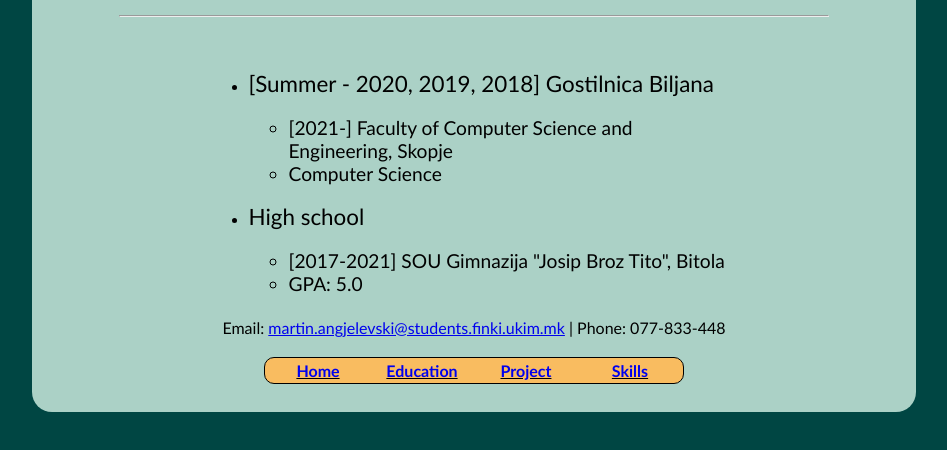
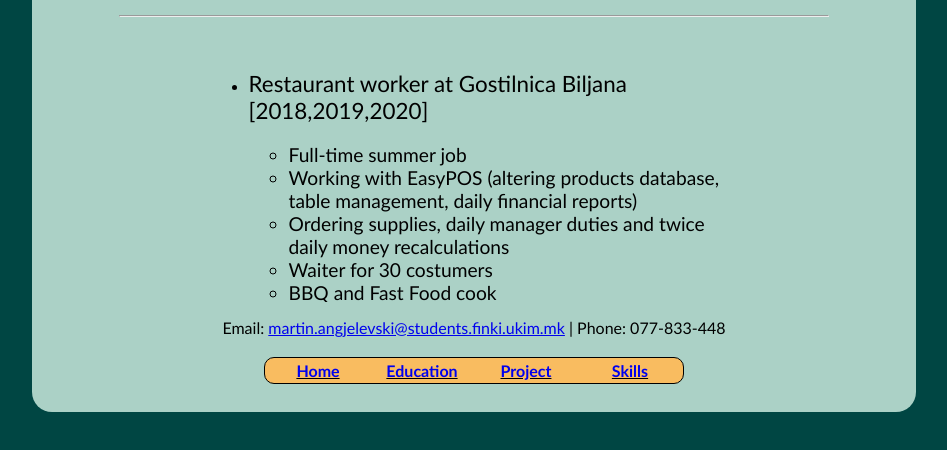
Before and after one commit to angjelevski/angjelevski.github.io, a plain HTML site: page Experience.html in a window 1280 px wide. Shown: the part 276-726 px from the top of the page, without its empty margins (166-1113 px from the left). Drawn offline with Linux system fonts and the light colour scheme.

Commit message:
experience added education modified

```diff
--- a/Experience.html
+++ b/Experience.html
@@ -16,27 +16,26 @@
     <div class="list">
         <ul>
             <li>
-                <h2>[Summer - 2020, 2019, 2018] Gostilnica Biljana</h2>
+                <h2>Restaurant worker at Gostilnica Biljana [2018,2019,2020]</h2>
                 <ul>
                     <li class="litem">
-                        [2021-] Faculty of Computer Science and Engineering, Skopje
+                        Full-time summer job
                     </li>
                     <li class="litem">
-                        Computer Science
+                        Working with EasyPOS (altering products database, table management, daily financial reports)
+                    </li>
+                    <li class="litem">
+                        Ordering supplies, daily manager duties and twice daily money recalculations
+                    </li>
+                    <li class="litem">
+                        Waiter for 30 costumers
+                    </li>
+                    <li class="litem">
+                        BBQ and Fast Food cook
                     </li>
                 </ul>
             </li>
-            <li>
-                <h2>High school</h2>
-                <ul>
-                    <li class="litem">
-                        [2017-2021] SOU Gimnazija "Josip Broz Tito", Bitola
-                    </li>
-                    <li class="litem">
-                        GPA: 5.0
-                    </li>
-                </ul>
-            </li>
+
         </ul>
     </div>
     <div class="contact">
```
Also changed, not shown: Education.html (+3 -0 lines).
